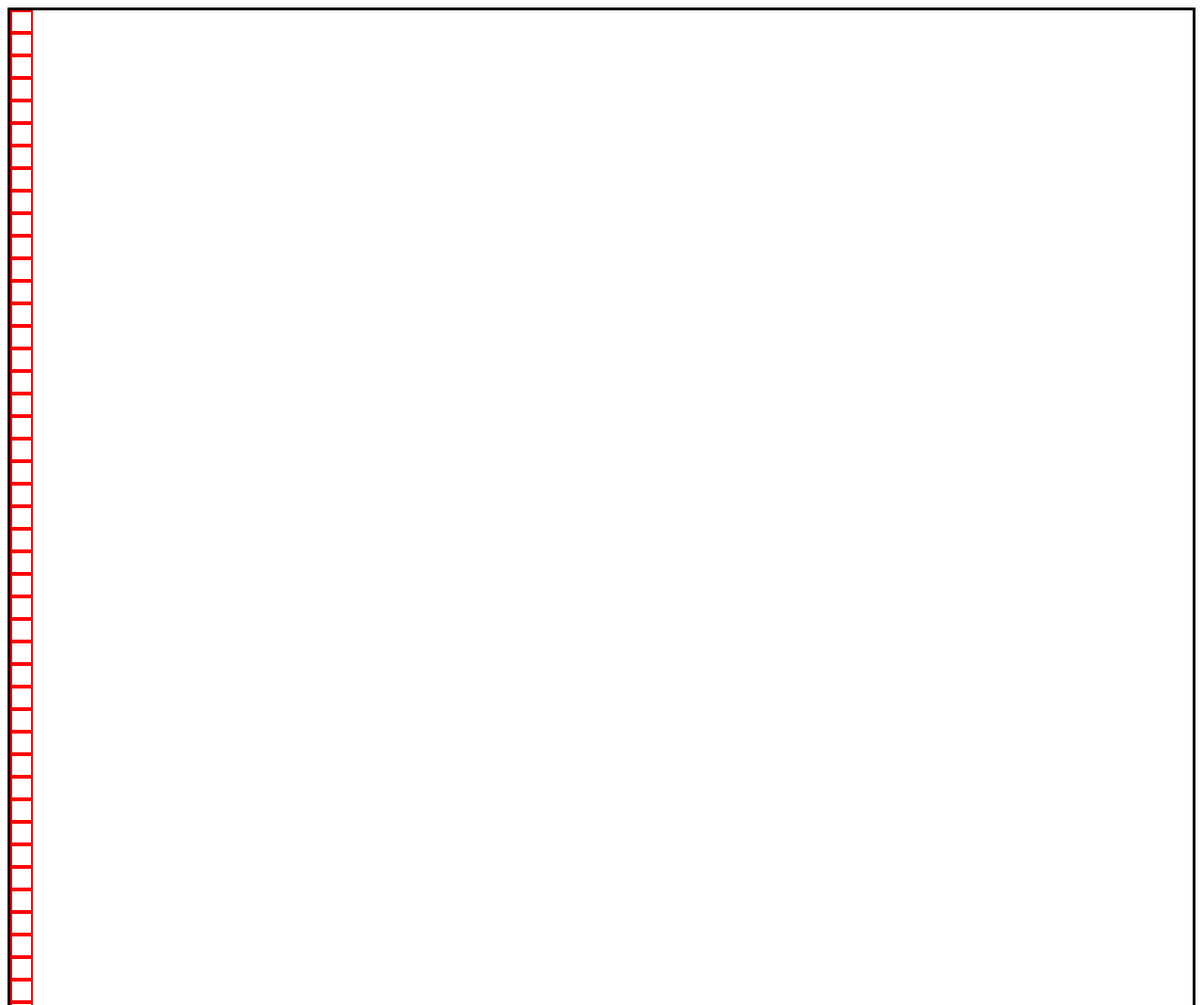
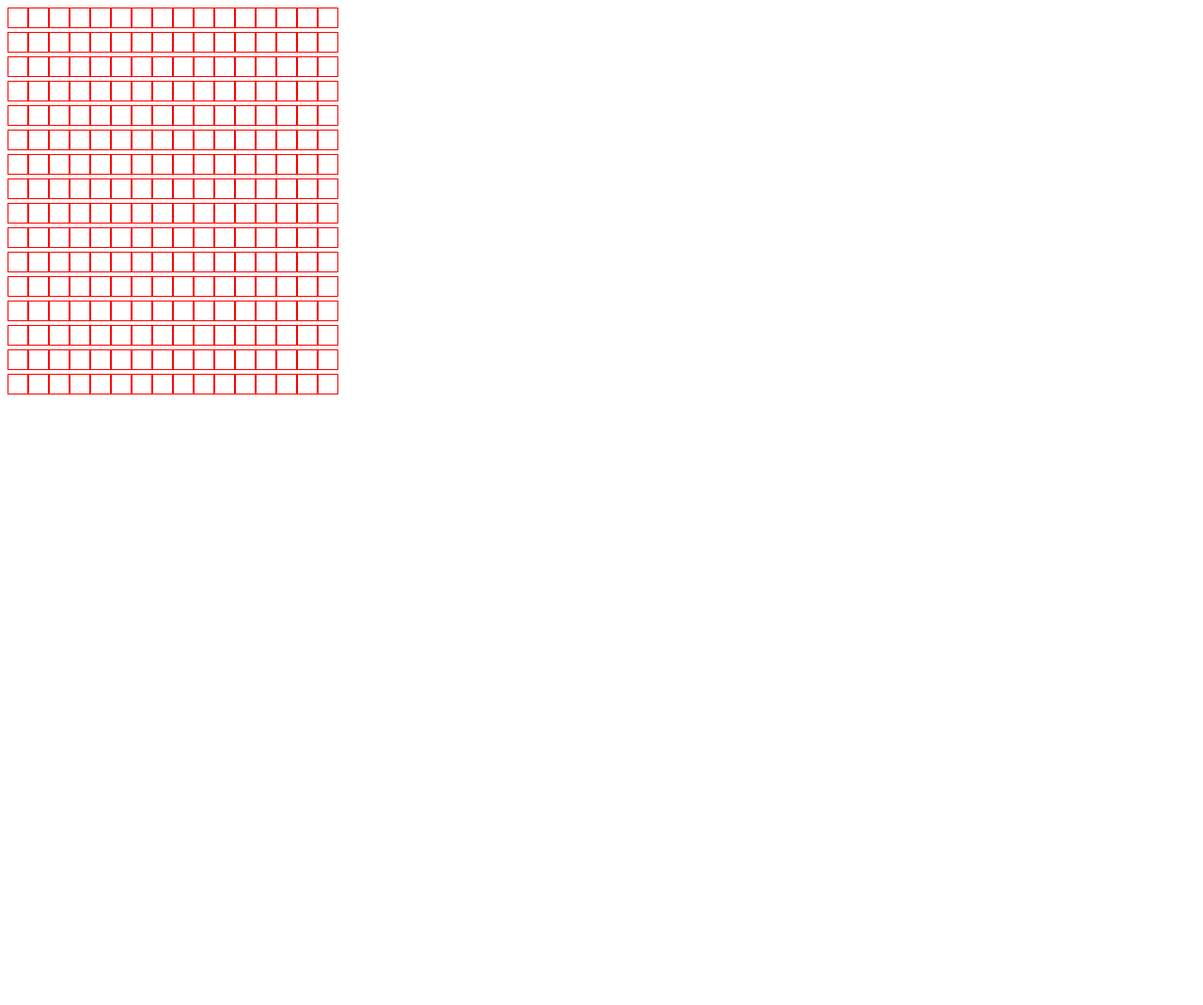
Before and after one commit to Relentlessx/etchASketch, a plain HTML site: page index.html in a window 1280 px wide. Shown: the top 1070 px of the page at 94% size. After the commit the page ends 800 px from the top, so only its background shows below. Drawn offline with Linux system fonts and the light colour scheme.

Commit message:
working grid creator

```diff
--- a/script.js
+++ b/script.js
@@ -1,7 +1,26 @@
-for(x=0; x<256; x++){
-    let divBoard = document.createElement('div')
-    divBoard.className = "colorDivs";
+const container = document.getElementById('divWrapper');
+let divRow = document.getElementsByClassName('gridRow');
+let divCell = document.getElementsByClassName('gridCell');
 
-    let boardWrapper = document.getElementById('divWrapper');
-    boardWrapper.appendChild(divBoard);
+function createGrid(rowNum, cellNum){
+    makeRows(rowNum);
+    makeCollumns(cellNum);
 }
+
+function makeRows(rowNum){
+    for(x = 0; x < rowNum; x++){
+        let row = document.createElement('div');
+        container.appendChild(row).className = "gridRow";
+    }
+}
+
+function makeCollumns(cellNum){
+    for (i = 0; i < divRow.length; i++){
+        for (j = 0; j < cellNum; j++){
+            let newCell = document.createElement("div");
+            divRow[j].appendChild(newCell).className = "gridCell"
+        }
+    }
+}
+
+createGrid(16, 16)
--- a/style.css
+++ b/style.css
@@ -1,10 +1,10 @@
-#divWrapper{
-    border: 3px solid black;
-    display: grid;
+.gridCell{
+    border: 1px solid red;
+    min-width: 20px;
+    min-height: 20px;
+    display: inline-block;
 }
 
-.colorDivs{
-    width: 20px;
-    height: 20px;
-    border: 2px solid red;
+.gridCell:hover {
+    background-color: aqua;
 }
```
